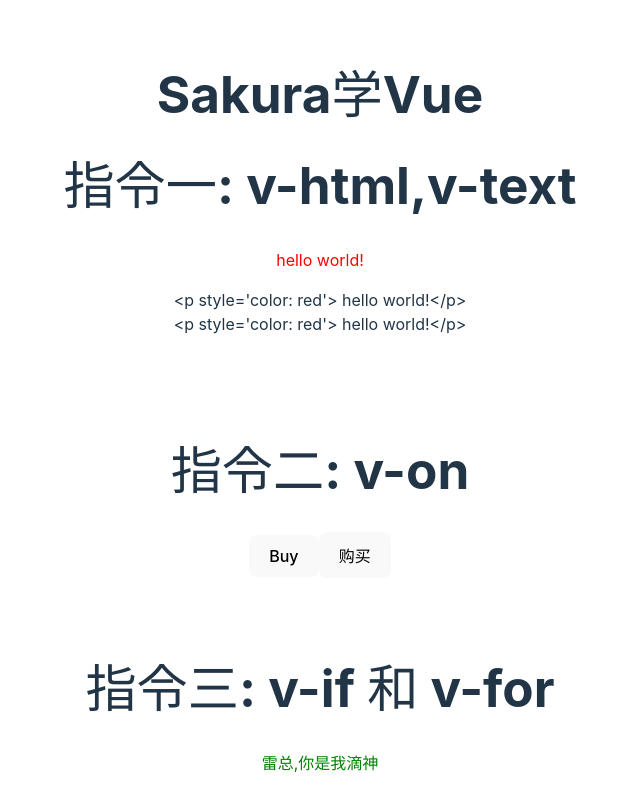
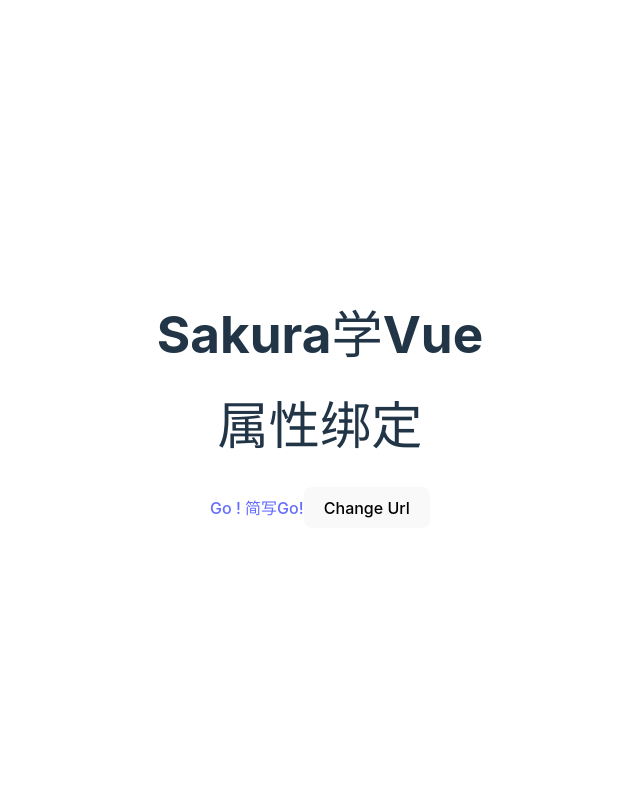
Before and after one commit to yzhisheng/4hLearnFrontEnd, a Vue app in the folder Vue3/vue-demo/: page / in a window 1280 px wide. Shown: the whole page, without its empty margins (320-960 px from the left). Built offline with nearby package versions, Linux system fonts and the light colour scheme.

Commit message:
指令和属性绑定

```diff
--- a/Vue3/vue-demo/src/App.vue
+++ b/Vue3/vue-demo/src/App.vue
@@ -1,12 +1,14 @@
 <script setup>
 import ChaZhi from './components/1.插值表达式.vue'
 import ZhiLing from './components/2.指令.vue'
+import BangDing from './components/3.属性绑定.vue'
 </script>
 
 <template>
   <h1>Sakura学Vue</h1>
   <!-- <ChaZhi /> -->
-  <ZhiLing />
+  <!-- <ZhiLing /> -->
+  <BangDing />
 </template>
 
 <style scoped></style>
--- a/Vue3/vue-demo/src/components/2.指令.vue
+++ b/Vue3/vue-demo/src/components/2.指令.vue
@@ -13,6 +13,8 @@
 function buy() {
     alert("已购买!")
 }
+
+let fruits = ["苹果", "香蕉", "车厘子", "甘蔗", "水蜜桃"]
 </script>
 
 
@@ -37,6 +39,9 @@
     <h1>指令三: v-if 和 v-for</h1>
     <span style="color: red" v-if="car.price > 900">雷子,你卖贵了</span>
     <span style="color: green" v-if="car.price <= 900">雷总,你是我滴神</span>
+
+    <div>原始数组:{{ fruits }}</div>
+    <li v-for="(fruit, index) in fruits">索引:{{ index }},水果:{{ fruit }}</li>
 </template>
 
 <style scoped></style>
--- /dev/null
+++ b/Vue3/vue-demo/src/components/3.属性绑定.vue
@@ -0,0 +1,31 @@
+<script setup>
+
+let name = '凹凸曼'
+
+let car = {
+    brand: '小米',
+    version: 'pro max',
+    price: 800
+}
+
+let msg = `<p style='color: red'> hello world!</p>`
+
+let url = "https://www.baidu.com"
+
+function changeUrl() {
+    url = "https://www.4399.com"
+    alert('url已修改为:' + url)
+}
+</script>
+
+
+<template>
+    <h1>属性绑定</h1>
+    <a v-bind:herf="url">Go !</a>
+    <!-- 简写形式 -->
+    <a :href="url"> 简写Go!</a>
+    <!-- 此时如果我们想修改变量的值，属性值并不会跟着修改。可以测试下。因为还没有响应式特性 -->
+    <button @click="changeUrl">Change Url</button>
+</template>
+
+<style scoped></style>
```
